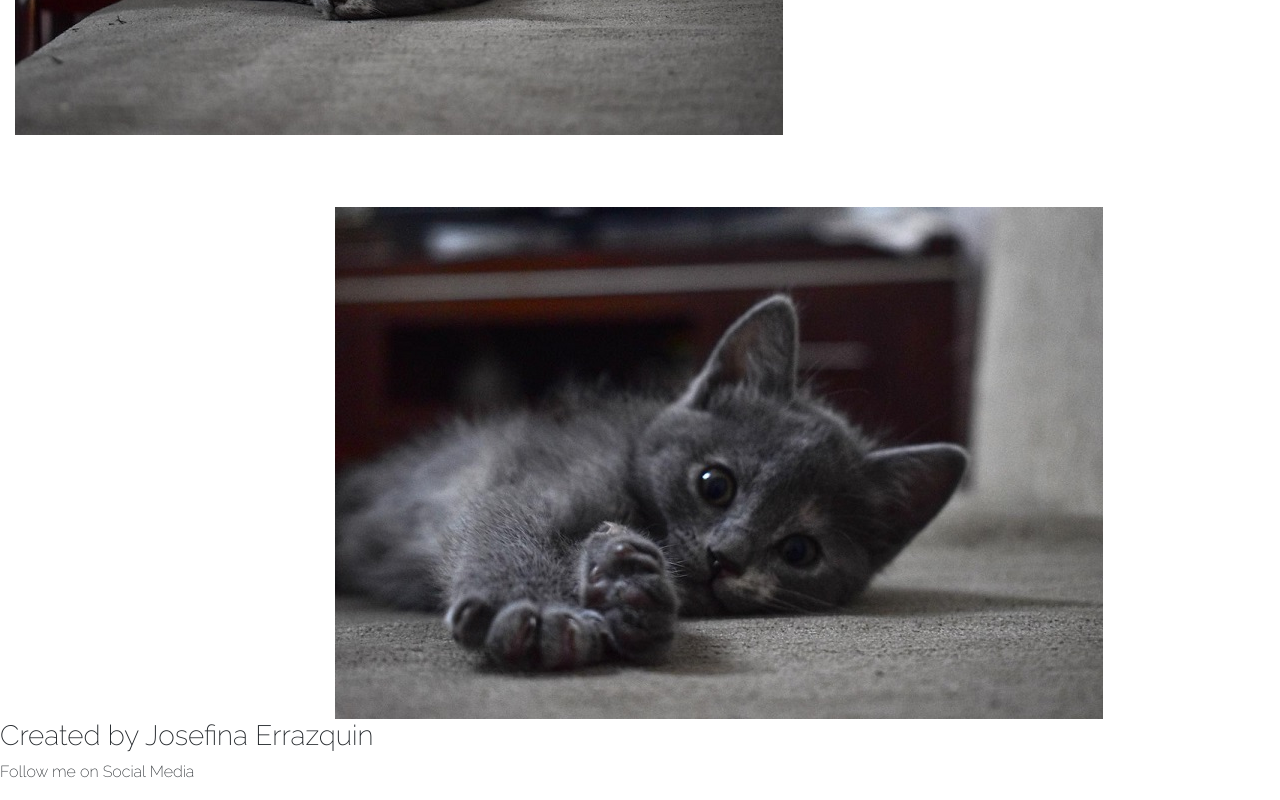
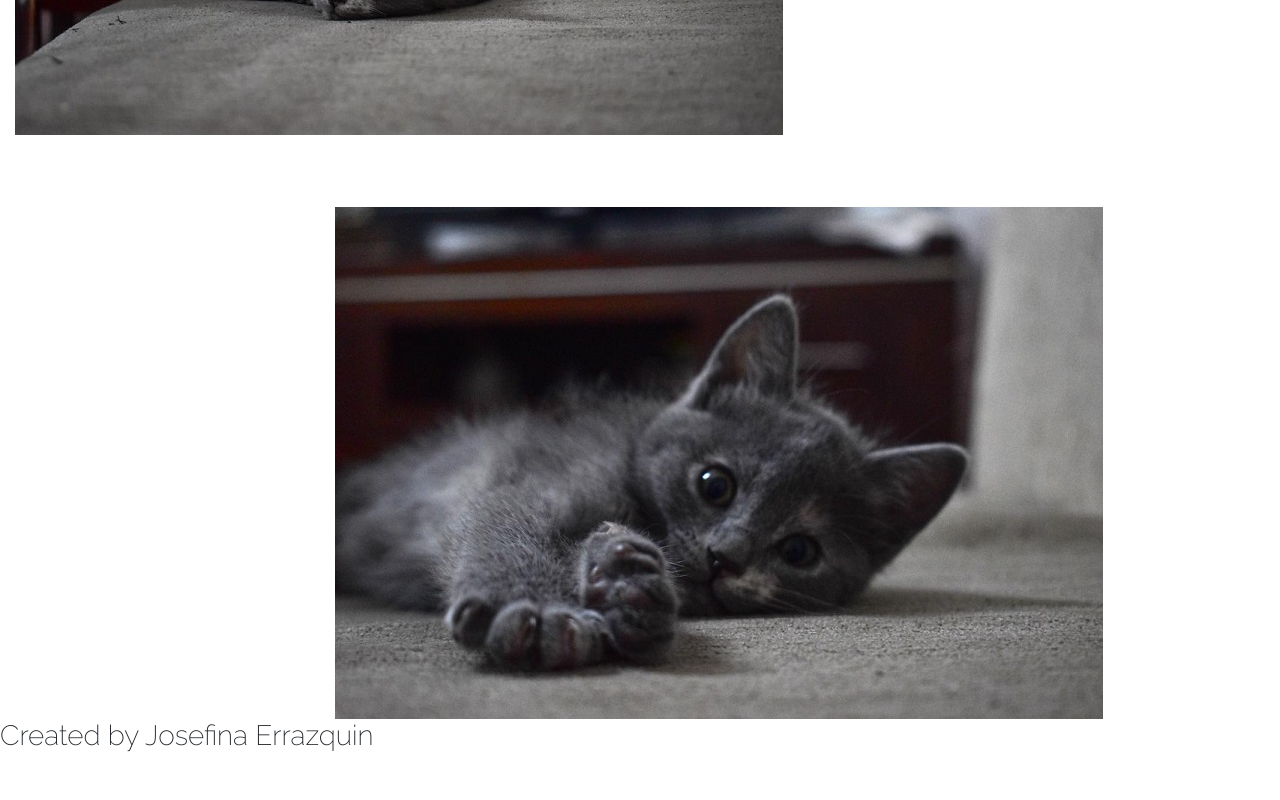
Before and after one commit to joserrazquin/josefina, a website: page pages/work.html in a window 1280 px wide. Shown: the part 2513-3313 px from the top of the page. After the commit the page ends 3273 px from the top, so only its background shows below. Drawn offline with nearby package versions, Linux system fonts and the light colour scheme.

Commit message:
borre una parte del footer en la pagina

```diff
--- a/pages/work.html
+++ b/pages/work.html
@@ -136,7 +136,6 @@
     </main>
     <footer class="fin">
       <h3>Created by Josefina Errazquin</h3>
-      <p>Follow me on Social Media</p>
     </footer>
     <script src="https://code.jquery.com/jquery-3.5.1.slim.min.js" integrity="sha384-DfXdz2htPH0lsSSs5nCTpuj/zy4C+OGpamoFVy38MVBnE+IbbVYUew+OrCXaRkfj" crossorigin="anonymous"></script>
     <script src="https://cdn.jsdelivr.net/npm/bootstrap@4.6.0/dist/js/bootstrap.bundle.min.js" integrity="sha384-Piv4xVNRyMGpqkS2by6br4gNJ7DXjqk09RmUpJ8jgGtD7zP9yug3goQfGII0yAns" crossorigin="anonymous"></script>
```
